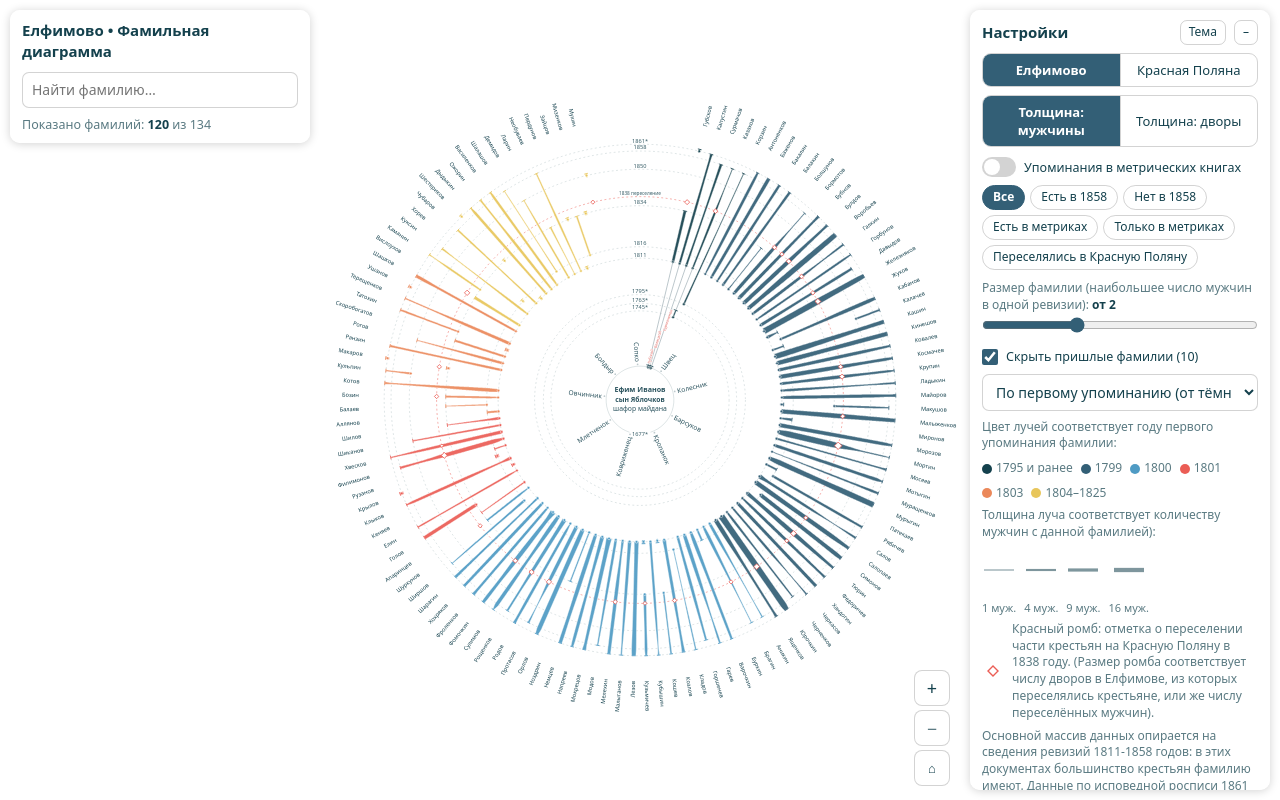
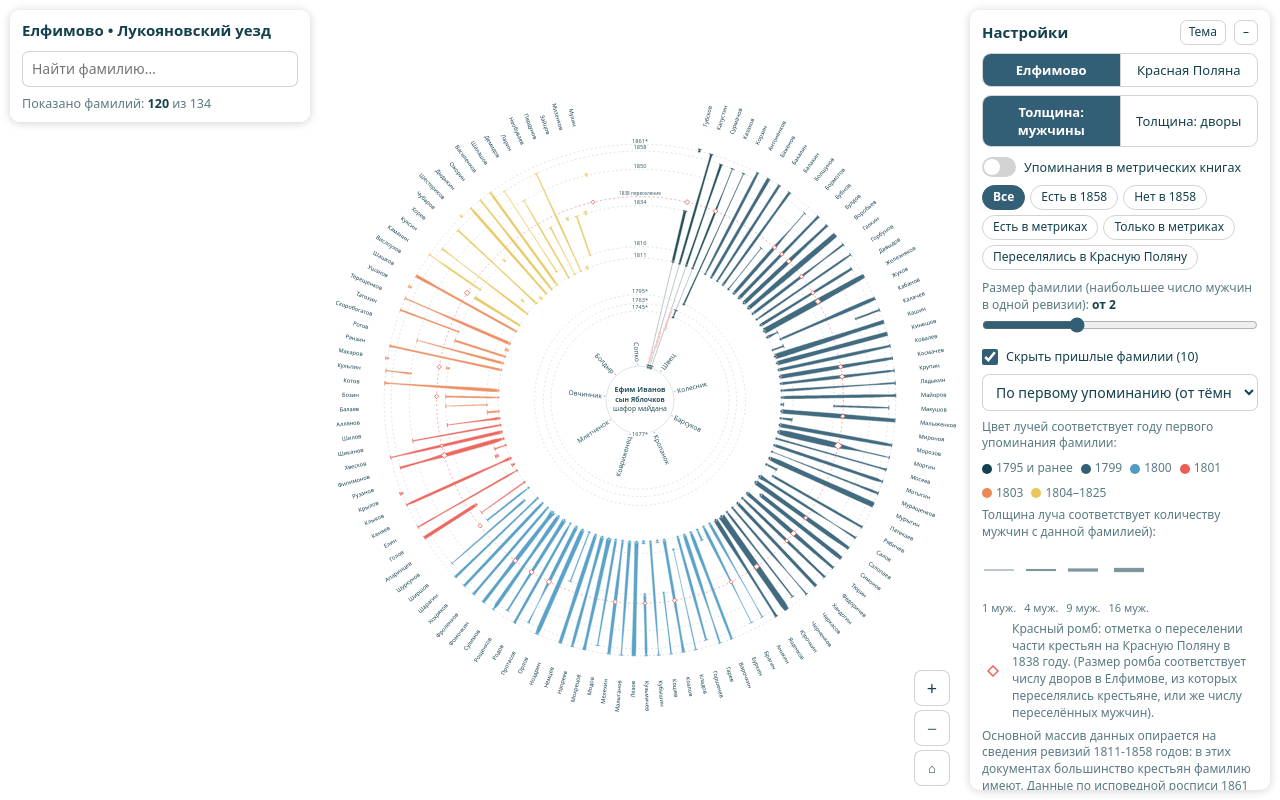
Before and after one commit to nonamegeno/Family_Navigator_Opened, a plain HTML site: page index.html in a window 1280 px wide. Drawn offline with Linux system fonts and the light colour scheme.

Commit message:
Update index.html

```diff
--- a/index.html
+++ b/index.html
@@ -84,7 +84,7 @@ html.one #p,html.one #r,html.one #zm,html.one #db,html.one #info{display:none!im
 
 <svg id="sv"><g id="vp"></g></svg>
 <div id="p">
-  <div class="hd"><b>Елфимово • Фамильная диаграмма</b></div>
+  <div class="hd"><b>Елфимово • Лукояновский уезд</b></div>
   <input id="q" type="search" placeholder="Найти фамилию…" aria-label="Поиск фамилии" autocomplete="off"><div id="res"></div>
   <div id="cnt" aria-live="polite"></div>
   <div id="info"></div>
```
